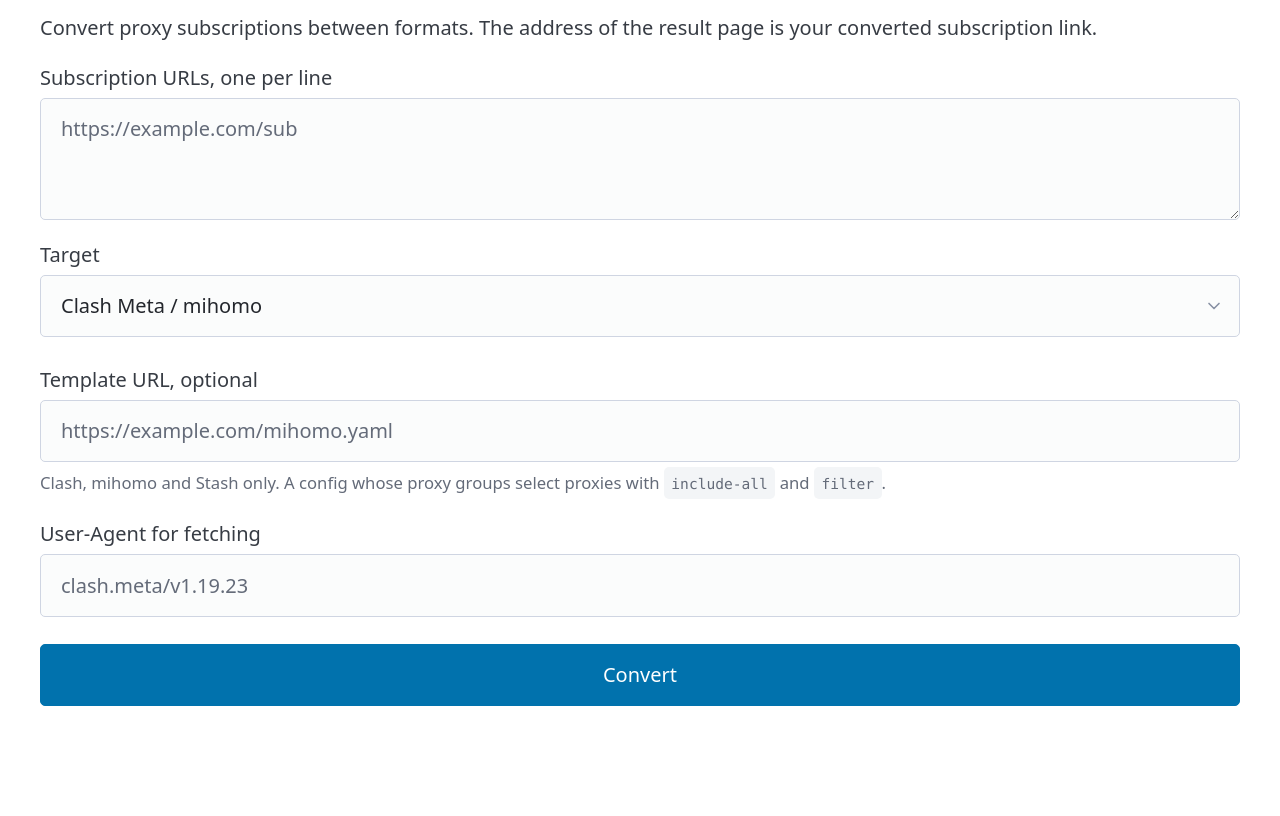
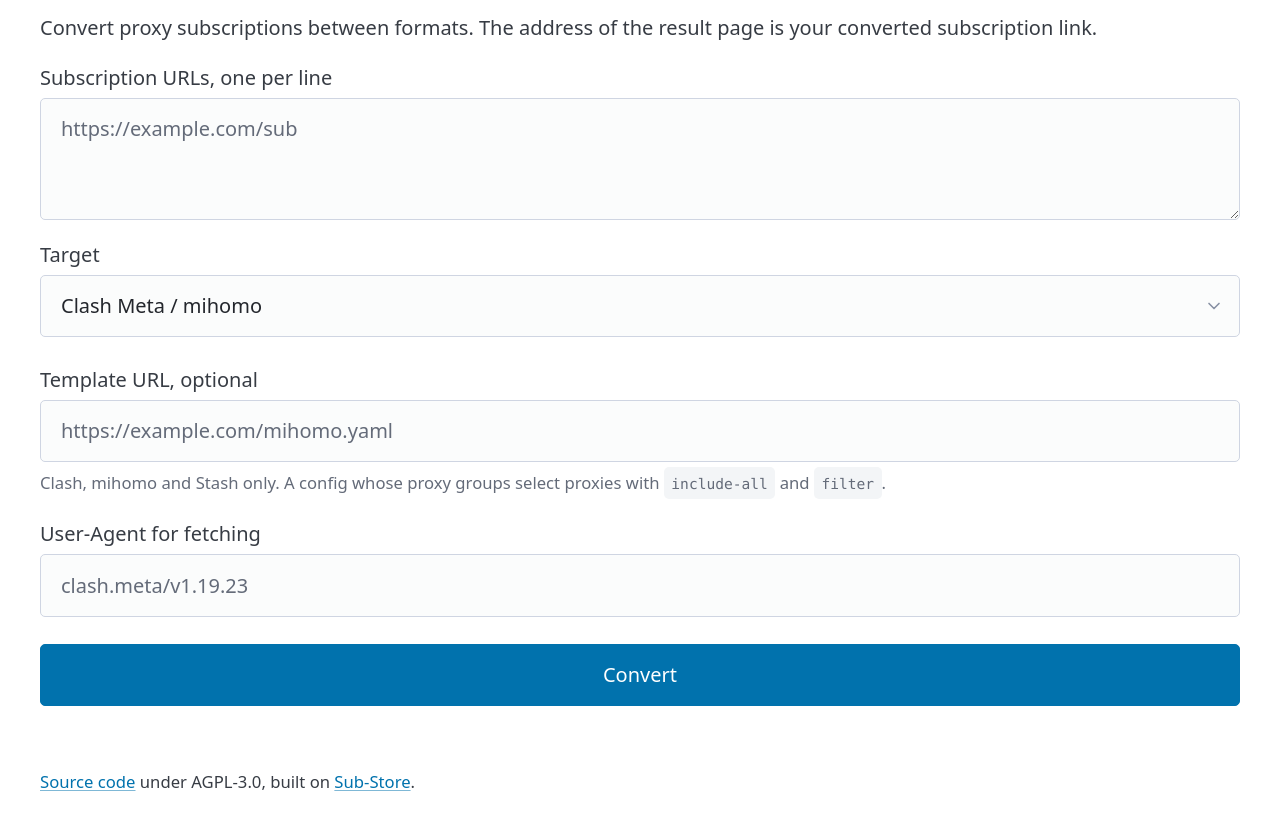
Before and after one commit to PeronGH/workers-sub-store, a website: page public/index.html in a window 1280 px wide. Shown: the part 72-888 px from the top of the page. Before the commit the page ends 818 px from the top, so only its background shows below. Drawn offline with Linux system fonts and the light colour scheme.

Commit message:
chore: relicense under AGPL-3.0 to match bundled Sub-Store

```diff
--- a/public/index.html
+++ b/public/index.html
@@ -47,5 +47,11 @@
                 <button type="submit">Convert</button>
             </form>
         </main>
+        <footer>
+            <small>
+                <a href="https://github.com/PeronGH/workers-sub-store">Source code</a> under AGPL-3.0, built on
+                <a href="https://github.com/sub-store-org/Sub-Store">Sub-Store</a>.
+            </small>
+        </footer>
     </body>
 </html>
```
Also changed, not shown: README.md, 1 other file.
